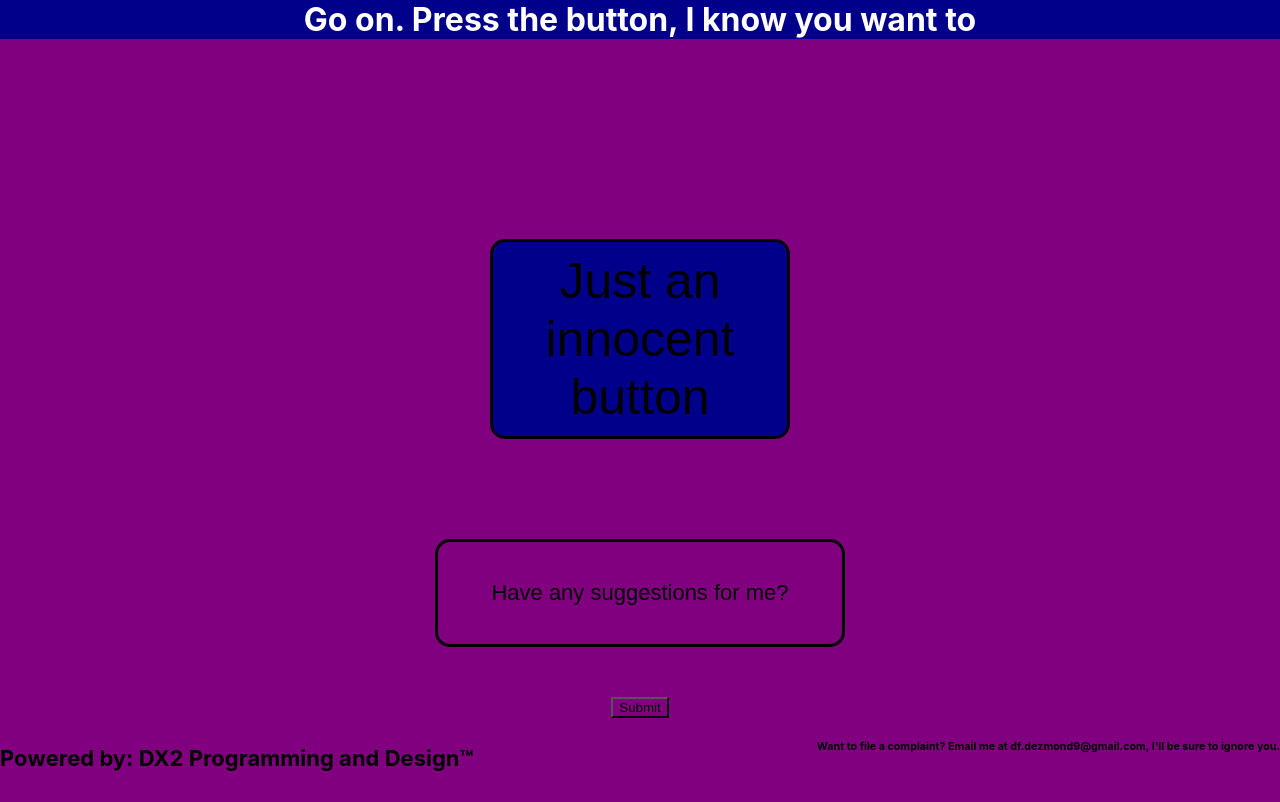
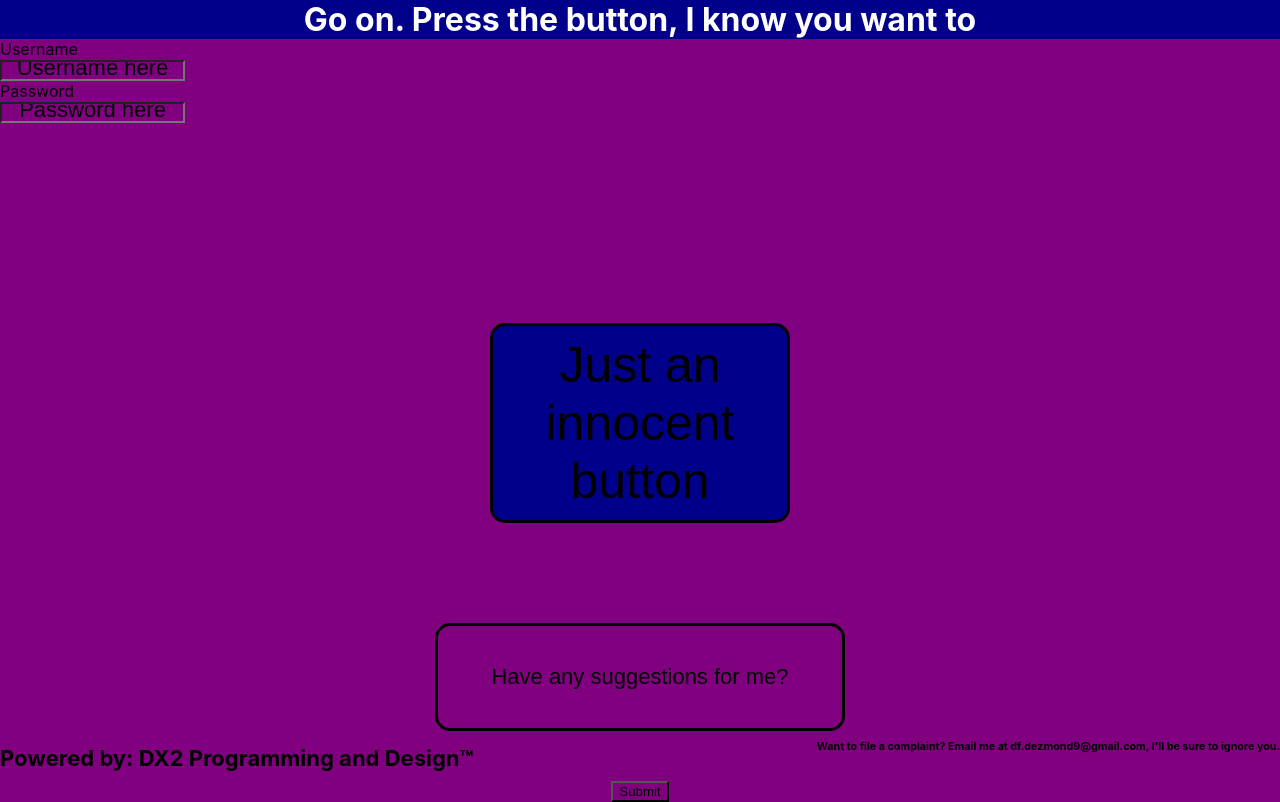
Before and after one commit to dezy-x2/rudeButton, a React (Create React App) app: page / in a window 1280 px wide. Built offline with nearby package versions, Linux system fonts and the light colour scheme.

Commit message:
laid down basis of the account creator

```diff
--- a/src/App.js
+++ b/src/App.js
@@ -3,6 +3,7 @@ import React from 'react';
 import './App.css';
 import TxtElement from './TxtElement/TxtElement';
 import Submission from './Submission/Submission';
+import CrtAcc from "./CrtAcc/crtAcc";
 
 class App extends React.Component {
   constructor(props) {
@@ -41,8 +42,10 @@ class App extends React.Component {
   render() {
   return (
     <div>
+
     <div className="App">
       <h1 className="title">Go on. Press the button, I know you want to</h1>
+      <CrtAcc />
       <button className="innButton" onClick={this.buttonPress}>Just an innocent button</button>
     </div>
       {this.state.insult && <TxtElement />}
--- /dev/null
+++ b/src/CrtAcc/crtAcc.js
@@ -0,0 +1,42 @@
+import React from 'react';
+import './crtAcc.css';
+
+class CrtAcc extends React.Component {
+    constructor(props) {
+        super(props);
+        this.state = {
+            username: "",
+            password: ""
+        }
+        this.thing  = this.thing.bind(this);
+        this.handleUsernameChange = this.handleUsernameChange.bind(this);
+        this.handlePasswordChange = this.handlePasswordChange.bind(this);
+    }
+    thing = () => {return "foo";};
+
+    handleUsernameChange(event) {
+        this.setState({ username: event.target.value });
+      }
+
+      handlePasswordChange(event) {
+        this.setState({ password: event.target.value });
+      }
+
+    render() {
+        return (
+            <div>
+                <form>
+                    <label>Username</label>
+                    <br />
+                    <input type="text" onChange={this.handleUsernameChange} value={this.state.username} placeholder="Username here" />
+                    <br />
+                    <label>Password</label>
+                    <br />
+                    <input type="text" onChange={this.handlePasswordChange} value={this.state.password} placeholder="Password here" />
+                </form>
+            </div>
+        )
+    }
+}
+
+export default CrtAcc;
```
Also changed, not shown: src/CrtAcc/crtAcc.css (added).
